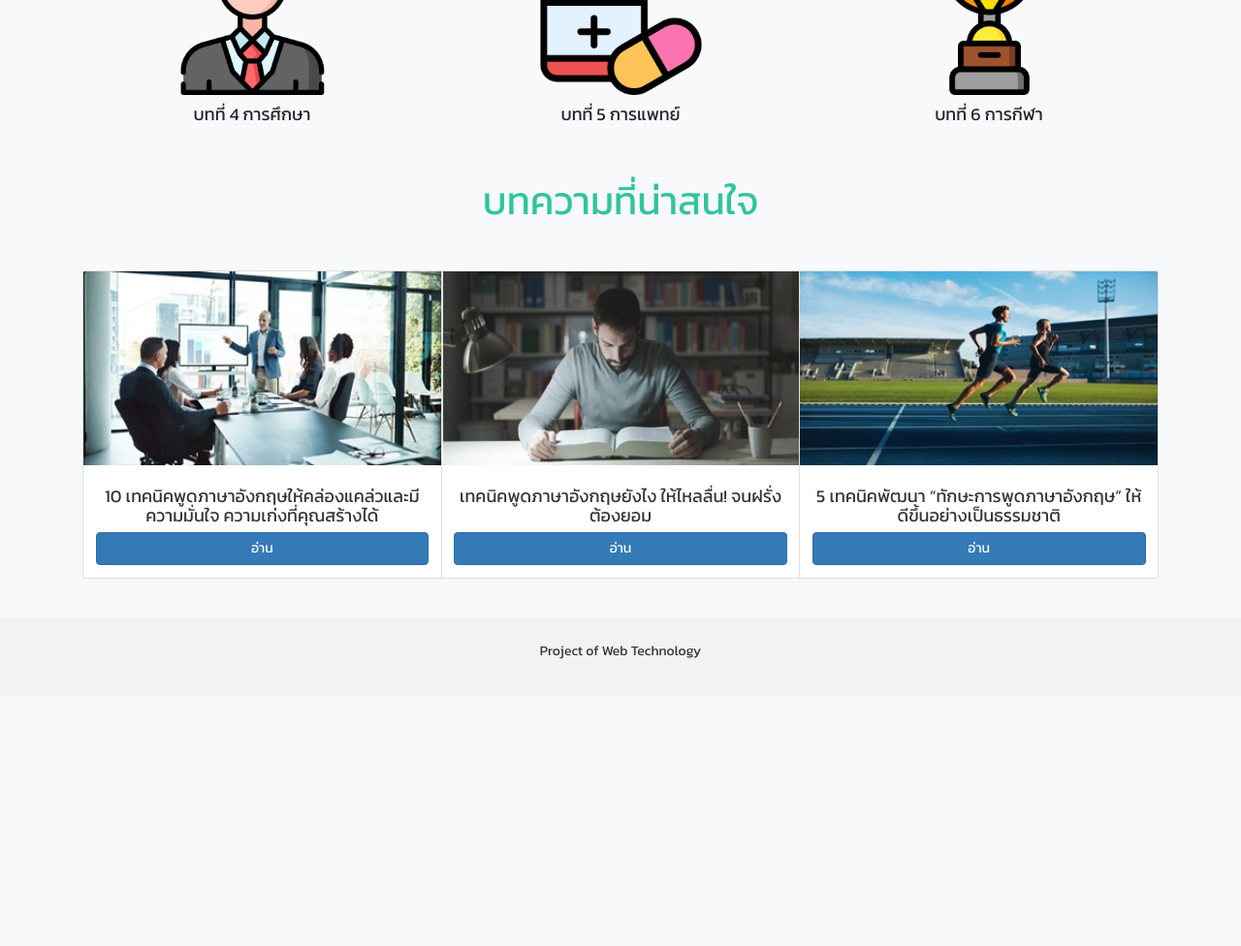
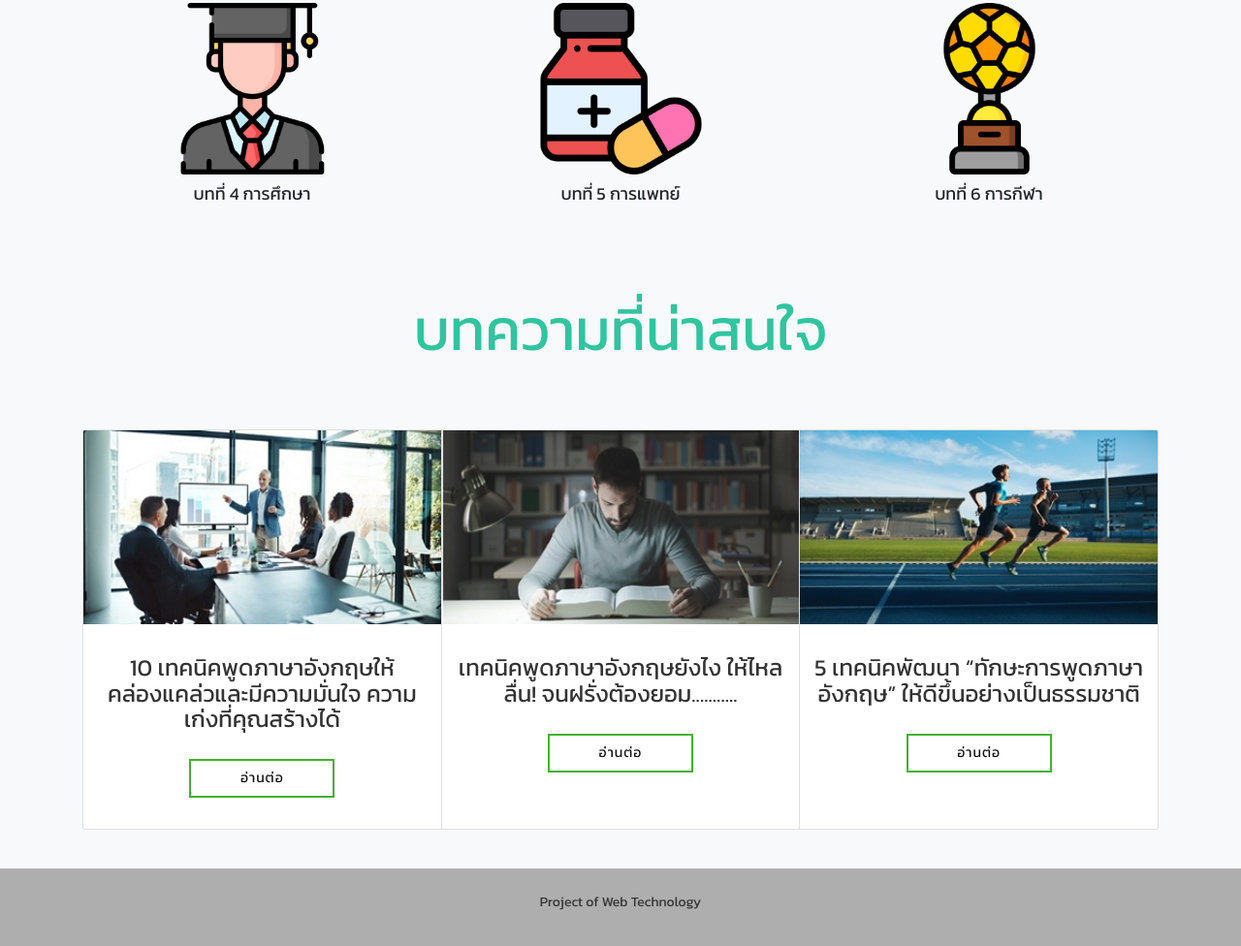
Before and after one commit to Kittipot321/project-web-tech2, a plain HTML site: page webtech/index.html in a window 1280 px wide. Shown: the part 1148-2124 px from the top of the page at 97% size. Before the commit the page ends 1865 px from the top, so only its background shows below. Drawn offline with nearby package versions, Linux system fonts and the light colour scheme.

Commit message:
ทำทุกหน้าให้เหมือนกันหมด(น่าจะ)

```diff
--- a/webtech/index.html
+++ b/webtech/index.html
@@ -6,6 +6,7 @@
     <meta charset="utf-8">
     <meta name="viewport" content="width=device-width, initial-scale=1">
     <link rel="stylesheet" type="text/css" href="style.css">
+    <link rel="stylesheet" type="text/css" href="card.css">
     <link rel="stylesheet" href="https://stackpath.bootstrapcdn.com/bootstrap/4.3.1/css/bootstrap.min.css"
         integrity="sha384-ggOyR0iXCbMQv3Xipma34MD+dH/1fQ784/j6cY/iJTQUOhcWr7x9JvoRxT2MZw1T" crossorigin="anonymous">
     <link rel="stylesheet" href="https://maxcdn.bootstrapcdn.com/bootstrap/3.4.0/css/bootstrap.min.css">
@@ -17,6 +18,7 @@
         body {
             font-family: 'Kanit', sans-serif;
         }
+
         .jumbotron {
             margin-top: -5%;
             padding-top: 18%;
@@ -26,13 +28,16 @@
             background-repeat: round;
             color: white;
         }
-        #fontlesson{
+
+        #fontlesson {
             font-size: 18px;
         }
-        h2{
-            font-size: 40px;
+
+        h2 {
+            font-size: 60px;
             color: rgb(48, 196, 159);
         }
+
 
         @media only screen and (max-width: 760px) {
             .dropdown-item {
@@ -112,9 +117,9 @@
         <a href="#first" class="btn btn-lg btn-primary">ดูเนื้อหาของเรา</a>
     </div>
     <div class="container" id="first">
-        <br>
+        <br><br><br>
         <h2 class="text-center">บทเรียน</h2>
-        <br><br>
+        <br><br><br>
         <div class="row">
             <div class="col-sm-4 btn btn-light"><a href="story1.html">
                     <center><img src="people1.png" class="img-responsive" style="width:50%" alt="Image"></center>
@@ -151,35 +156,62 @@
 
 
         </div>
-        <br>
+        <br><br><br>
+
         <h2 class="text-center">บทความที่น่าสนใจ</h2>
-        <br><br>
+        <br><br><br>
         <div class="card-group text-center">
+
             <div class="card" style="max-width: 50rem;">
                 <img src="Lesson Pic/Originals/unit2.jpg" class="card-img-top" alt="..." width="200px" height="200px">
                 <div class="card-body">
-                    <h4 class="card-title">10 เทคนิคพูดภาษาอังกฤษให้คล่องแคล่วและมีความมั่นใจ ความเก่งที่คุณสร้างได้
-                    </h4>
-                    <a href="reading1.html" class="btn btn-primary col">อ่าน</a>
+                    <h3 class="card-title">10 เทคนิคพูดภาษาอังกฤษให้คล่องแคล่วและมีความมั่นใจ ความเก่งที่คุณสร้างได้
+                    </h3>
+                    <a href="reading1.html">
+                        <div class="button" id="button-5">
+                            <div id="translate"></div>
+                            <h5>อ่านต่อ</h5>
+                        </div>
+                    </a>
                 </div>
             </div>
+
             <div class="card" style="max-width: 50rem;">
                 <img src="Lesson Pic/Originals/unit4.jpg" class="card-img-top" alt="..." width="200px" height="200px">
                 <div class="card-body">
-                    <h4 class="card-title">เทคนิคพูดภาษาอังกฤษยังไง ให้ไหลลื่น! จนฝรั่งต้องยอม</h4>
-                    <a href="reading2.html" class="btn btn-primary col">อ่าน</a>
+                    <h3 class="card-title">เทคนิคพูดภาษาอังกฤษยังไง ให้ไหลลื่น! จนฝรั่งต้องยอม...........</h3>
+
+                    <a href="reading1.html">
+                        <div class="button" id="button-5">
+                            <div id="translate"></div>
+                            <h5>อ่านต่อ</h5>
+                        </div>
+                    </a>
+
                 </div>
             </div>
             <div class="card" style="max-width: 50rem;">
                 <img src="Lesson Pic/Originals/unit6.jpg" class="card-img-top" alt="..." width="200px" height="200px">
                 <div class="card-body">
-                    <h4 class="card-title">5 เทคนิคพัฒนา “ทักษะการพูดภาษาอังกฤษ” ให้ดีขึ้นอย่างเป็นธรรมชาติ</h4>
-                    <a href="reading3.html" class="btn btn-primary col">อ่าน</a>
+                    <h3 class="card-title">5 เทคนิคพัฒนา “ทักษะการพูดภาษาอังกฤษ” ให้ดีขึ้นอย่างเป็นธรรมชาติ</h3>
+
+                    <a href="reading1.html">
+                        <div class="button" id="button-5">
+                            <div id="translate"></div>
+                            <h5>อ่านต่อ</h5>
+                        </div>
+                    </a>
+
+
                 </div>
             </div>
+
         </div>
     </div>
     <br><br>
+
+
+
     <footer class="container-fluid text-center">
         <p>Project of Web Technology</p>
     </footer>
--- a/webtech/style.css
+++ b/webtech/style.css
@@ -6,10 +6,13 @@
 
         /* Add a gray background color and some padding to the footer */
 footer {
-    background-color: #f2f2f2;
+    background-color: #afaeae;
     padding: 25px;
+
 }
-
+li{
+    font-size: 1em;
+}
 .carousel-inner img {
     width: 100%;
     /* Set width to 100% */
@@ -74,3 +77,56 @@ body {
     font-family: 'Kanit', sans-serif;
 
 }
+
+/* Button Styles บทความน่าสนใจ*/
+
+.button {
+    display: inline-flex;
+    height: 40px;
+    width: 150px;
+    border: 2px solid rgb(66, 177, 44);
+    margin: 20px 20px 20px 20px;
+    color: rgb(15, 14, 15);
+    font-size: 1em;
+    letter-spacing: 1.5px;
+    align-items: center;
+    justify-content: center;
+    overflow: hidden;
+  }
+
+  h5 {
+    color: rgb(10, 240, 240);
+    text-decoration: none;
+    letter-spacing: 1px;
+  }
+
+  #button-5 {
+    position: relative;
+    overflow: hidden;
+    cursor: pointer;
+
+  }
+
+  #button-5 h5 {
+    position: relative;
+    transition: all .45s ease-Out;
+  }
+
+  #translate {
+    transform: rotate(50deg);
+    width: 100%;
+    height: 250%;
+    left: -200px;
+    top: -30px;
+    background: rgba(136, 221, 161, 0.877);
+    position: absolute;
+    transition: all .3s ease-Out;
+  }
+
+  #button-5:hover #translate {
+    left: 0;
+  }
+
+  #button-5:hover h5 {
+    color: rgb(253, 253, 253);
+  }
```
Also changed, not shown: webtech/reading1.html (+5 -7 lines), webtech/story1.html (+3 -2 lines), webtech/story11.html (+2 -0 lines), webtech/story2.html (+1 -1 lines), webtech/story3.html (+3 -2 lines), webtech/story31.html (+10 -24 lines), webtech/story32.html (+5 -5 lines), webtech/story4.html (+2 -1 lines), webtech/story5.html (+1 -1 lines), webtech/story6.html (+3 -8 lines), webtech/story61.html (+6 -6 lines), webtech/story62.html (+7 -12 lines).
